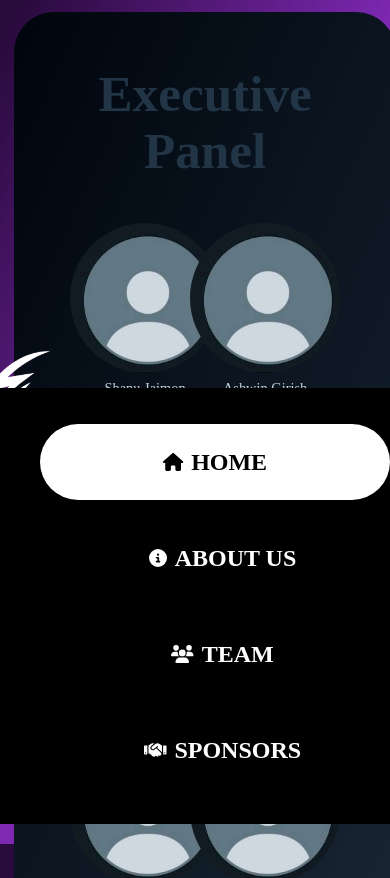
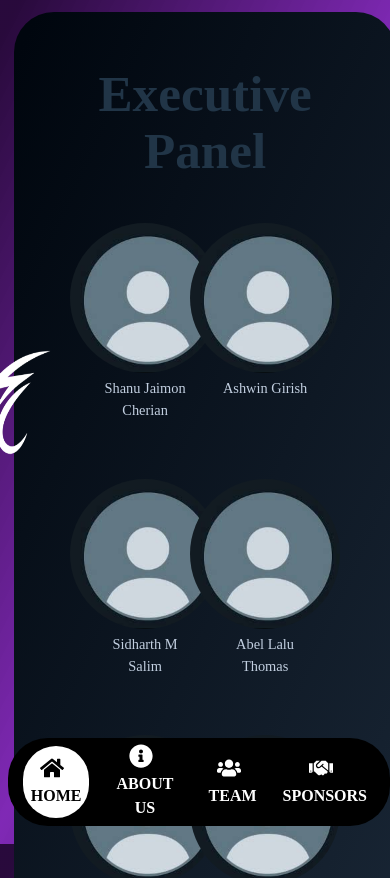
Before and after one commit to karthikeyan-ks/Ewouk, a React (Vite) app: page /team in a window 390 px wide. Shown: the top 878 px of the page. Built offline with nearby package versions, Linux system fonts and the light colour scheme.

Commit message:
mobile view navbar

```diff
--- a/package.json
+++ b/package.json
@@ -18,6 +18,7 @@
     "framer-motion": "^11.5.6",
     "react": "^18.3.1",
     "react-dom": "^18.3.1",
+    "react-icons": "^5.3.0",
     "react-router-dom": "^6.26.2",
     "three": "^0.168.0"
   },
--- a/src/components/Navbar.css
+++ b/src/components/Navbar.css
@@ -1,51 +1,47 @@
 .navbar {
     position: fixed;
-  bottom: 20px;
+    bottom: 1px;
     left: 50%;
     transform: translateX(-50%);
-  width: fit-content;
-  height: 8%;
+    width: fit-content; /* Adjust to content */
+    height: 8%; /* Adjust to content */
     background: #000000;
     border-radius: 42.5px;
+    padding: 10px 20px; /* Add padding for better visibility */
     display: flex;
     justify-content: center;
     align-items: center;
-}
-
-.navbar-links a {
-  display: flex; /* Ensure icons and text are aligned horizontally */
-  align-items: center; /* Align icons and text vertically */
-  color: white;
-  text-decoration: none;
-  font-size: 24px;
-  font-weight: bold;
-  padding: 20px 20px;
-  transition: color 0.3s;
-  border-radius: 42.5px;
-}
-
-.navbar-links a.active {
-  background: #ffffff;
-  color: black;
-}
-
-.navbar-links li {
-  white-space: nowrap;
-}
-
-.navbar-links li + li {
-  margin-left: 15px;
+    z-index: 1000; /* Ensure it's above other content */
   }
 
   .navbar-links {
     list-style-type: none;
     display: flex;
     justify-content: center;
-  width: 100%;
+    align-items: center; /* Align links vertically */
   }
 
   .navbar-links li {
-  margin: 0 15px;
+    margin: 0 15px; /* Space between links */
+  }
+
+  .navbar-links a {
+    position: relative;
+    color: white;
+    text-decoration: none;
+    font-size: 24px;
+    font-weight: bold;
+    padding: 10px 15px; /* Adjust padding for better spacing */
+    transition: color 0.3s;
+    border-radius: 42.5px;
+    display: flex; /* To align icons and text horizontally */
+    align-items: center; /* Center icon and text vertically */
+    flex-direction: row; /* Default to row layout (icon next to text) */
+  }
+
+  .navbar-links a.active {
+    background: #ffffff;
+    color: #000000;
   }
 
   .navbar-links a:hover {
@@ -54,29 +50,48 @@
   }
 
   /* Icon styling */
-.navbar-links a svg {
-  margin-right: 8px; /* Space between the icon and text */
-  font-size: 18px; /* Adjust icon size */
+  .nav-icon {
+    width: 20px; /* Icon size */
+    height: 20px;
+    margin-right: 8px;
+    vertical-align: middle; /* Align icons with text */
   }
 
-/* Responsive Design */
+  /* Mobile-specific adjustments */
   @media (max-width: 600px) {
     .navbar {
-    width: 100%;
-    height: auto;
-    border-radius: 0;
-    padding: 10px 0;
+      width: fit-content;
+      height: 8%; /* Full width on mobile */
+      border-radius: 40px; /* No border radius */
+      padding: 10px 0; /* Padding for mobile */
+      bottom: 18px; /* Stick to the bottom */
+      left: 2%; /* Align to left */
+      transform: none; /* Remove horizontal centering */
+      justify-content: space-around; /* Space the links evenly */
     }
 
     .navbar-links {
-    flex-direction: column;
+      flex-direction: row; /* Keep the links in a row */
+      justify-content: space-evenly; /* Even spacing between links */
+      width: 100%; /* Full width for better spacing */
+      padding: 0 10px; /* Padding on both sides */
     }
 
     .navbar-links li {
-    margin: 10px 0;
+      margin: 0 5px; /* Reduced margin for better fit */
     }
 
     .navbar-links a {
-    justify-content: center; /* Center links in mobile view */
+      font-size: 16px; /* Smaller font for mobile */
+      padding: 10px 8px; /* Adjusted padding */
+      flex-direction: column; /* Stack icon above the text */
+      align-items: center; /* Center icon and text vertically */
+    }
+
+    /* Show icons next to the text on mobile */
+    .nav-icon {
+      margin-bottom: 4px; /* Space between icon and text */
+      width: 24px; /* Slightly bigger icon for mobile */
+      height: 24px;
     }
   }
--- a/src/components/Navbar.tsx
+++ b/src/components/Navbar.tsx
@@ -1,7 +1,6 @@
 import './Navbar.css';
 import { useState } from 'react';
-import { FontAwesomeIcon } from '@fortawesome/react-fontawesome';
-import { faHome, faInfoCircle, faUsers, faHandshake } from '@fortawesome/free-solid-svg-icons';
+import { FaHome, FaInfoCircle, FaUsers, FaHandshake } from 'react-icons/fa'; // Import icons from React Icons
 
 const Navbar = () => {
   const [activeLink, setActiveLink] = useState('home');
@@ -15,34 +14,34 @@ const Navbar = () => {
             className={activeLink === 'home' ? 'active' : ''}
             onClick={() => setActiveLink('home')}
           >
-            <FontAwesomeIcon icon={faHome} /> HOME
+            <FaHome className="nav-icon" /> HOME
           </a>
         </li>
         <li>
           <a
-            href="/About"
+            href="/about"
             className={activeLink === 'about' ? 'active' : ''}
             onClick={() => setActiveLink('about')}
           >
-            <FontAwesomeIcon icon={faInfoCircle} /> ABOUT US
+            <FaInfoCircle className="nav-icon" /> ABOUT US
           </a>
         </li>
         <li>
           <a
             href="/team"
-            className={activeLink === 'services' ? 'active' : ''}
-            onClick={() => setActiveLink('services')}
+            className={activeLink === 'team' ? 'active' : ''}
+            onClick={() => setActiveLink('team')}
           >
-            <FontAwesomeIcon icon={faUsers} /> TEAM
+            <FaUsers className="nav-icon" /> TEAM
           </a>
         </li>
         <li>
           <a
             href="/sponsors"
-            className={activeLink === 'contact' ? 'active' : ''}
-            onClick={() => setActiveLink('contact')}
+            className={activeLink === 'sponsors' ? 'active' : ''}
+            onClick={() => setActiveLink('sponsors')}
           >
-            <FontAwesomeIcon icon={faHandshake} /> SPONSORS
+            <FaHandshake className="nav-icon" /> SPONSORS
           </a>
         </li>
       </ul>
--- a/src/pages/Home.tsx
+++ b/src/pages/Home.tsx
@@ -1,4 +1,4 @@
-import { useEffect, useRef } from 'react';
+import  { useEffect, useRef } from 'react';
 import logo from '../static/image/image.png';
 import logo1 from '../static/image/image copy.png';
 import { Canvas, useFrame } from '@react-three/fiber';
@@ -6,36 +6,32 @@ import { OrbitControls, useGLTF } from '@react-three/drei';
 import { useSpring, a } from '@react-spring/three';
 
 // Car Model Component
+// Car Model Component
+// Car Model Component
 const CarModel = () => {
+    const { scene } = useGLTF('/src/static/3d/WORKING RENDER.glb');  // 3D model
     const carGroup = useRef<any>();
-    let scene;
 
-    // Attempt to load the GLB model
-    try {
-        const { scene: loadedScene } = useGLTF('/static/3d/WORKING RENDER.glb'); // Updated path
-        scene = loadedScene;
-    } catch (error) {
-        console.error("Error loading GLB model:", error);
-    }
-
-    const { x } = useSpring({
-        from: { x: -5 },  // Starting position off-screen
-        to: { x: 0 },     // End position at the center
-        config: { duration: 2000 },  // 2-second animation
+    // Spring animation for bouncing in from the top
+    const { y } = useSpring({
+        from: { y: 15 },  // Start far above the scene (off-screen)
+        to: { y: 0 },  // End position at the center of the scene
+        config: { tension: 180, friction: 12 },  // Adjust for bounce effect
     });
 
     useFrame(() => {
         if (carGroup.current) {
-            carGroup.current.position.x = x.get();  // Update the car position
+            carGroup.current.position.y = y.get();  // Update the y position of the car
         }
     });
 
     return (
         <a.group ref={carGroup} scale={[2.5, 2.5, 2.5]}>
-            {scene && <primitive object={scene} />} {/* Render only if scene is loaded */}
+            <primitive object={scene} />
         </a.group>
     );
 };
+
 
 export const Home = () => {
     const imageContainerRef = useRef<HTMLDivElement>(null);
@@ -47,7 +43,7 @@ export const Home = () => {
                 imageContainerRef.current.classList.add('unblur');
                 ewoukNameRef.current.classList.add('unblur');
             }
-        }, 20000); // Match delay to the animation duration
+        }, 2000); // Delay to match animation timing
 
         return () => clearTimeout(timer);
     }, []);
--- a/src/pages/Team.css
+++ b/src/pages/Team.css
@@ -22,6 +22,7 @@
 .executive-member:hover {
     transform: scale(1.05); /* Slightly scale up on hover */
 }
+
 
 .team-photo {
     width: 150px; /* Standard size for executive members */
```
Also changed, not shown: src/pages/Home.css (+42 -8 lines), 1 other file (tests, documents, lock files or other folders). Lines whose indentation alone changed are shown as unchanged.
